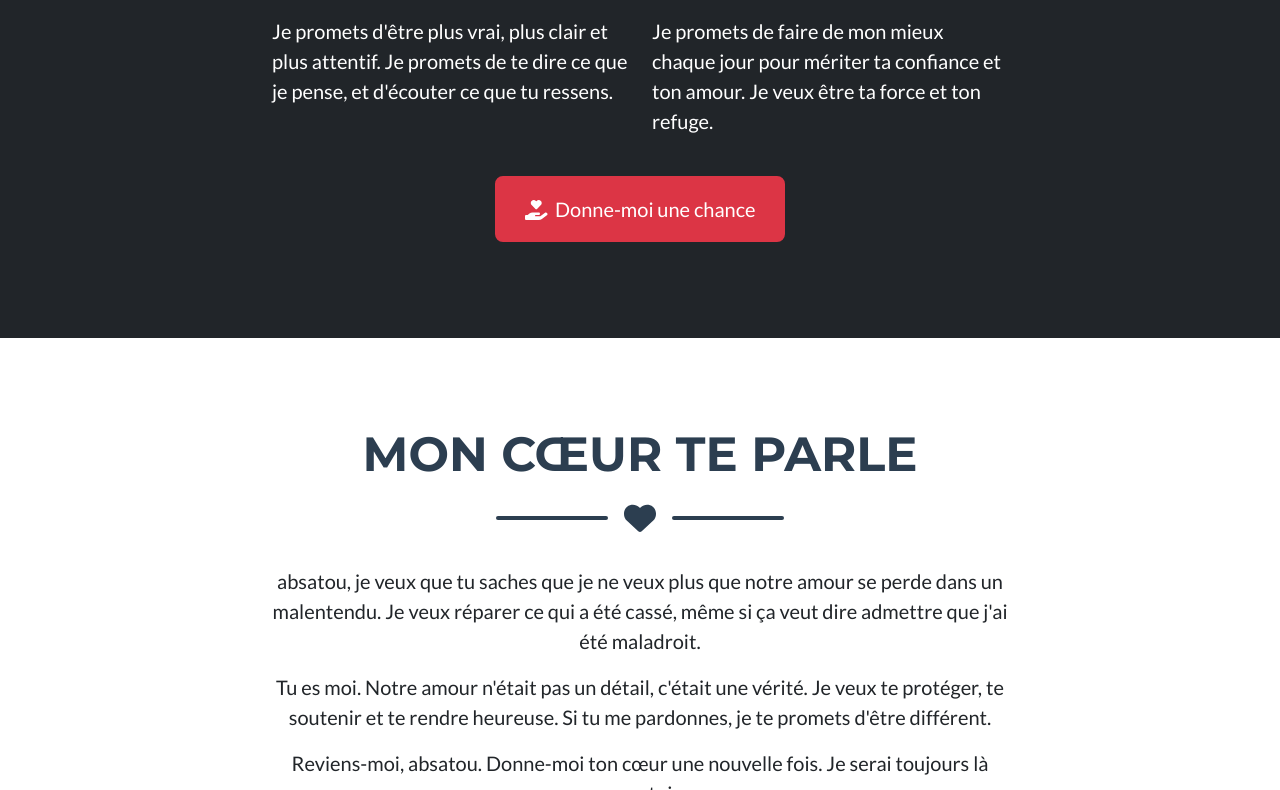
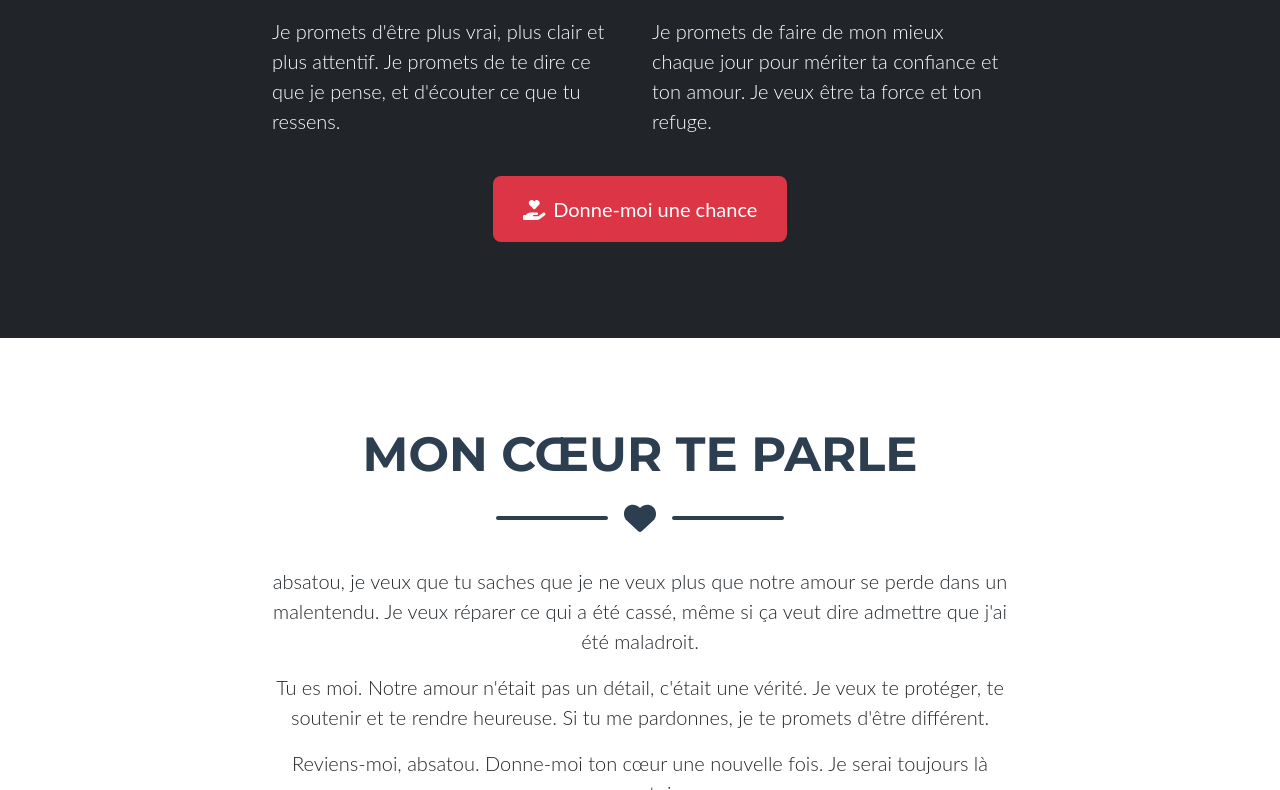
Before and after one commit to youssoufthiam633-stack/tall, a plain HTML site: page index.html in a window 1280 px wide. Shown: the part 2010-2800 px from the top of the page. Drawn offline with nearby package versions, Linux system fonts and the light colour scheme; files that its build step writes are made by us from their sources; files whose address does not match are found by name.

Commit message:
Update index.html

```diff
--- a/index.html
+++ b/index.html
@@ -9,8 +9,7 @@
         <link rel="icon" type="image/x-icon" href="assets/favicon.ico" />
         <script src="https://use.fontawesome.com/releases/v6.3.0/js/all.js" crossorigin="anonymous"></script>
         <link href="https://fonts.googleapis.com/css?family=Montserrat:400,700" rel="stylesheet" type="text/css" />
-        <link href="https://fonts.googleapis.com/css?family=Lato:400,700,400italic,700italic" rel="stylesheet" type="text/css" />
-        <link href="css/styles.css" rel="stylesheet" />
+<link href="styles.css" rel="stylesheet" />        <link href="css/styles.css" rel="stylesheet" />
     </head>
     <body id="page-top">
         <nav class="navbar navbar-expand-lg bg-dark text-uppercase fixed-top" id="mainNav">
```
